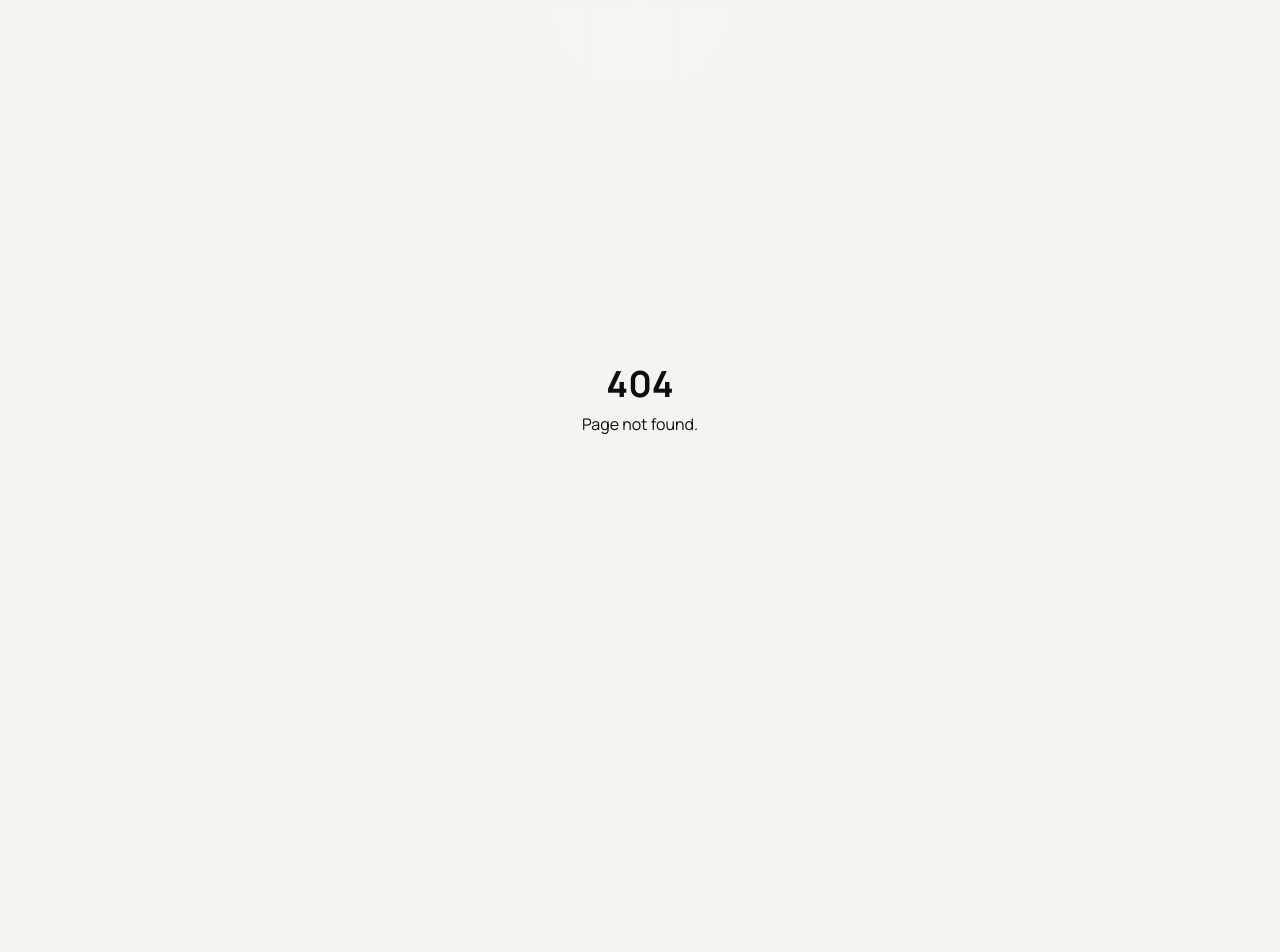
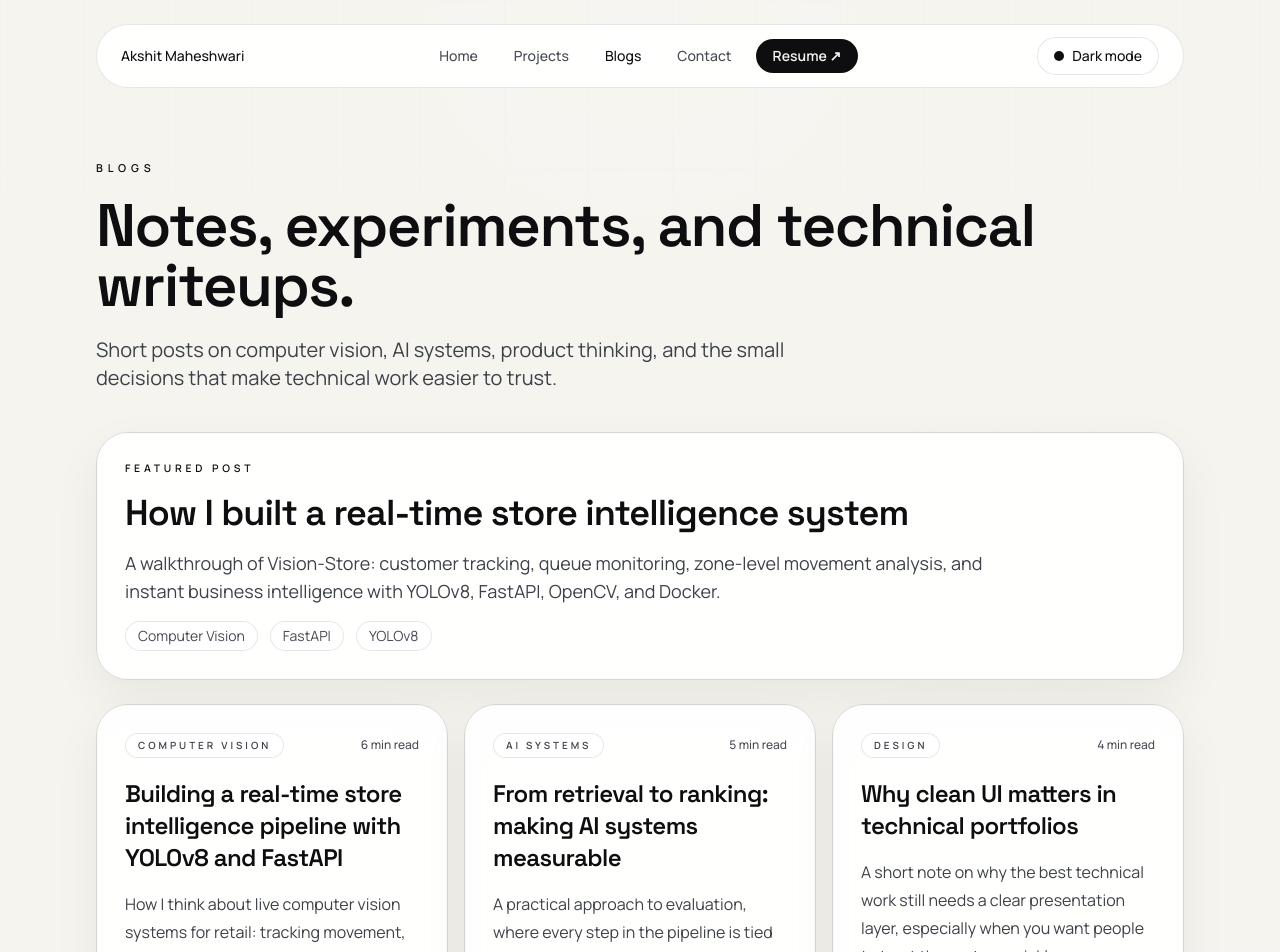
Before and after one commit to AkshitMaheshwari/portfolio, a Next.js app: page /blogs in a window 1280 px wide. Before the commit this address had no page. Shown: the top 952 px of the page. Before the commit the page ends 800 px from the top, so only its background shows below. Built offline with nearby package versions, Linux system fonts and the light colour scheme.

Commit message:
Added Blogs and Project

```diff
--- /dev/null
+++ b/src/app/blogs/page.tsx
@@ -0,0 +1,149 @@
+import Link from 'next/link';
+import type { Metadata } from 'next';
+import { ThemeToggle } from '@/components/theme-toggle';
+import { ScrollReveal } from '@/components/scroll-reveal';
+import { CometBorder } from '@/components/comet-border';
+
+export const metadata: Metadata = {
+  title: 'Blogs | Akshit Maheshwari',
+  description: 'Notes, writeups, and technical reflections by Akshit Maheshwari.'
+};
+
+const blogPosts = [
+  {
+    title: 'Building a real-time store intelligence pipeline with YOLOv8 and FastAPI',
+    excerpt:
+      'How I think about live computer vision systems for retail: tracking movement, separating staff from customers, and turning raw frames into useful business signals.',
+    date: 'July 2026',
+    readTime: '6 min read',
+    tag: 'Computer Vision'
+  },
+  {
+    title: 'From retrieval to ranking: making AI systems measurable',
+    excerpt:
+      'A practical approach to evaluation, where every step in the pipeline is tied back to something you can inspect, compare, and improve.',
+    date: 'June 2026',
+    readTime: '5 min read',
+    tag: 'AI Systems'
+  },
+  {
+    title: 'Why clean UI matters in technical portfolios',
+    excerpt:
+      'A short note on why the best technical work still needs a clear presentation layer, especially when you want people to trust the system quickly.',
+    date: 'May 2026',
+    readTime: '4 min read',
+    tag: 'Design'
+  }
+];
+
+export default function BlogsPage() {
+  return (
+    <main className="relative mx-auto flex min-h-screen w-full max-w-6xl flex-col px-4 py-6 sm:px-6 lg:px-8">
+      <header className="relative z-10 mb-8 flex items-center justify-between rounded-full border border-[var(--border)] bg-[var(--panel)] px-4 py-3 shadow-[var(--shadow)] backdrop-blur-xl sm:px-6">
+        <Link href="/" className="text-sm font-medium text-[var(--text)] transition hover:text-[var(--muted)]">
+          Akshit Maheshwari
+        </Link>
+
+        <nav className="hidden items-center gap-1 sm:flex">
+          <Link
+            href="/"
+            className="rounded-full px-4 py-1.5 text-sm font-medium text-[var(--muted)] transition duration-200 hover:bg-[var(--surface)] hover:text-[var(--text)]"
+          >
+            Home
+          </Link>
+          <Link
+            href="/projects"
+            className="rounded-full px-4 py-1.5 text-sm font-medium text-[var(--muted)] transition duration-200 hover:bg-[var(--surface)] hover:text-[var(--text)]"
+          >
+            Projects
+          </Link>
+          <Link
+            href="/blogs"
+            className="rounded-full bg-[var(--surface)] px-4 py-1.5 text-sm font-medium text-[var(--text)] transition duration-200"
+          >
+            Blogs
+          </Link>
+          <Link
+            href="/#contact"
+            className="rounded-full px-4 py-1.5 text-sm font-medium text-[var(--muted)] transition duration-200 hover:bg-[var(--surface)] hover:text-[var(--text)]"
+          >
+            Contact
+          </Link>
+          <a
+            href="https://drive.google.com/file/d/1AtoKLP_-DwR1ngpiLQTj7UsbMPhD2WDT/view?usp=sharing"
+            target="_blank"
+            rel="noreferrer"
+            className="ml-1 rounded-full border border-[var(--border)] bg-[var(--text)] px-4 py-1.5 text-sm font-semibold text-[var(--page)] transition duration-200 hover:-translate-y-0.5 hover:shadow-md"
+          >
+            Resume ↗
+          </a>
+        </nav>
+
+        <ThemeToggle />
+      </header>
+
+      <section className="py-10">
+        <ScrollReveal className="space-y-5">
+          <p className="text-[0.68rem] font-semibold uppercase tracking-[0.45em] text-[var(--accent)]/65">
+            Blogs
+          </p>
+          <h1 className="font-[family-name:var(--font-heading)] text-4xl font-semibold tracking-tight text-[var(--text)] sm:text-5xl lg:text-6xl">
+            Notes, experiments, and technical writeups.
+          </h1>
+          <p className="max-w-3xl text-lg leading-8 text-[var(--muted-strong)] sm:text-xl">
+            Short posts on computer vision, AI systems, product thinking, and the small decisions that make technical work easier to trust.
+          </p>
+        </ScrollReveal>
+      </section>
+
+      <section className="space-y-6 pb-20">
+        <ScrollReveal>
+          <CometBorder>
+            <div className="space-y-4 text-left">
+              <p className="text-[0.65rem] font-semibold uppercase tracking-[0.36em] text-[var(--accent)]/65">
+                Featured post
+              </p>
+              <h2 className="font-[family-name:var(--font-heading)] text-3xl font-semibold tracking-tight text-[var(--text)] sm:text-4xl">
+                How I built a real-time store intelligence system
+              </h2>
+              <p className="max-w-4xl text-base leading-8 text-[var(--muted-strong)] sm:text-lg">
+                A walkthrough of Vision-Store: customer tracking, queue monitoring, zone-level movement analysis, and instant business intelligence with YOLOv8, FastAPI, OpenCV, and Docker.
+              </p>
+              <div className="flex flex-wrap gap-3 text-sm text-[var(--muted)]">
+                <span className="rounded-full border border-[var(--border)] bg-[var(--surface)] px-3 py-1">Computer Vision</span>
+                <span className="rounded-full border border-[var(--border)] bg-[var(--surface)] px-3 py-1">FastAPI</span>
+                <span className="rounded-full border border-[var(--border)] bg-[var(--surface)] px-3 py-1">YOLOv8</span>
+              </div>
+            </div>
+          </CometBorder>
+        </ScrollReveal>
+
+        <div className="grid gap-4 md:grid-cols-2 xl:grid-cols-3">
+          {blogPosts.map((post, index) => (
+            <ScrollReveal key={post.title} delay={index * 50}>
+              <CometBorder>
+                <article className="flex h-full flex-col text-left">
+                  <div className="flex items-center justify-between gap-3">
+                    <span className="rounded-full border border-[var(--border)] bg-[var(--surface)] px-3 py-1 text-[0.62rem] font-semibold uppercase tracking-[0.3em] text-[var(--muted-strong)]">
+                      {post.tag}
+                    </span>
+                    <span className="text-xs font-medium text-[var(--muted)]">{post.readTime}</span>
+                  </div>
+                  <h3 className="mt-5 font-[family-name:var(--font-heading)] text-2xl font-semibold tracking-tight text-[var(--text)]">
+                    {post.title}
+                  </h3>
+                  <p className="mt-4 text-base leading-7 text-[var(--muted-strong)]">
+                    {post.excerpt}
+                  </p>
+                  <p className="mt-6 text-sm font-medium uppercase tracking-[0.3em] text-[var(--muted)]">
+                    {post.date}
+                  </p>
+                </article>
+              </CometBorder>
+            </ScrollReveal>
+          ))}
+        </div>
+      </section>
+    </main>
+  );
+}
--- a/src/app/page.tsx
+++ b/src/app/page.tsx
@@ -52,7 +52,7 @@ export default function HomePage() {
             Projects
           </Link>
           <a
-            href="#"
+            href="/blogs"
             className="rounded-full px-4 py-1.5 text-sm font-medium text-[var(--muted)] transition duration-200 hover:bg-[var(--surface)] hover:text-[var(--text)]"
           >
             Blogs
--- a/src/app/projects/page.tsx
+++ b/src/app/projects/page.tsx
@@ -33,7 +33,7 @@ export default function ProjectsPage() {
             Projects
           </Link>
           <a
-            href="#"
+            href="/blogs"
             className="rounded-full px-4 py-1.5 text-sm font-medium text-[var(--muted)] transition duration-200 hover:bg-[var(--surface)] hover:text-[var(--text)]"
           >
             Blogs
--- a/src/data/portfolio.ts
+++ b/src/data/portfolio.ts
@@ -117,6 +117,22 @@ export const profile = {
   ],
   projects: [
     {
+      name: 'Vision-Store',
+      summary: 'Real-time AI store intelligence for retail behavior analysis.',
+      description:
+        'A containerized real-time Store Intelligence API built with YOLOv8 nano, OpenCV, and FastAPI to track customer entry and exit, separate staff from shoppers, monitor queues, map movement across zones, and surface purchase conversion insights instantly.',
+      highlights: [
+        'Real-time customer entry and exit tracking',
+        'Queue monitoring, dwell time analysis, and zone-wise movement insights',
+        'Containerized FastAPI analytics pipeline with YOLOv8 nano and Docker'
+      ],
+      tags: ['Computer Vision', 'YOLOv8', 'OpenCV', 'FastAPI', 'Docker'],
+      githubUrl: 'https://github.com/AkshitMaheshwari/Vision-Store',
+      liveUrl: 'https://github.com/AkshitMaheshwari/Vision-Store',
+      image: '/projects/vision-store.png',
+      imageAlt: 'Screenshot of the Vision-Store website'
+    },
+    {
       name: 'CallBased Product Retrieval Agent',
       summary: 'Voice calling product discovery for e-commerce.',
       description:
```
Also changed, not shown: public/projects/image-caption-generator.png (added), 1 other file (tests, documents, lock files or other folders).
